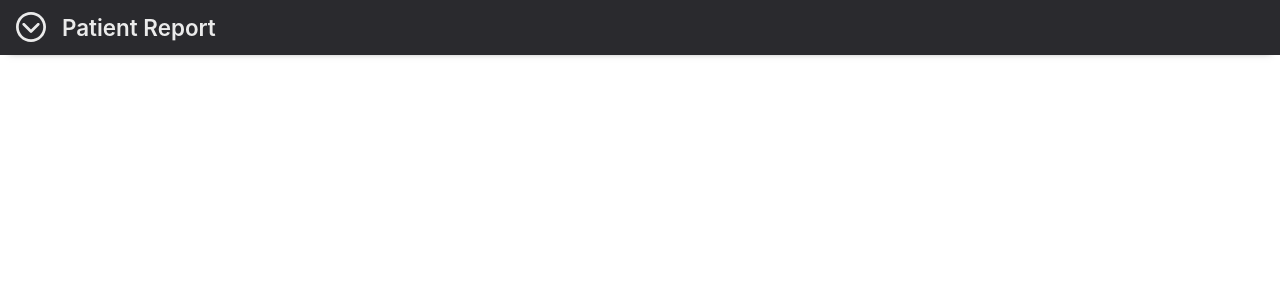
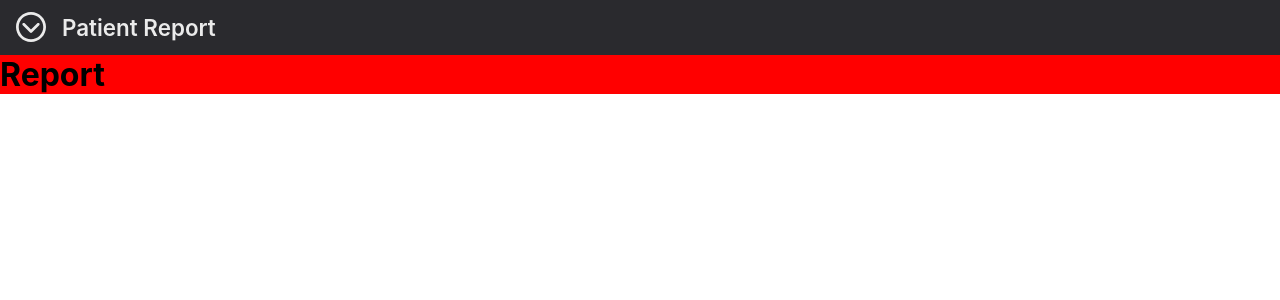
Before and after one commit to riz-l/ie-report, a React (Create React App) app: page / in a window 1280 px wide. Shown: the top 300 px of the page. Built offline with nearby package versions, Linux system fonts and the light colour scheme.

Commit message:
IEREP-12: Added a Report component and react-router-dom

```diff
--- a/package.json
+++ b/package.json
@@ -9,6 +9,7 @@
     "react": "^17.0.1",
     "react-app-polyfill": "^2.0.0",
     "react-dom": "^17.0.1",
+    "react-router-dom": "^5.2.0",
     "react-scripts": "3.2.0",
     "styled-components": "^5.2.1",
     "web-vitals": "^0.2.4"
--- a/src/App.js
+++ b/src/App.js
@@ -1,14 +1,16 @@
 // Import: Dependencies
 import React from "react";
 
-// Import: Components
+// Import: Components, Pages
 import { Header } from "./components";
+import { Report } from "./pages";
 
 // Component: App
 export default function App() {
   return (
     <>
       <Header />
+      <Report />
     </>
   );
 }
--- a/src/components/Dropdown/Dropdown.component.jsx
+++ b/src/components/Dropdown/Dropdown.component.jsx
@@ -9,10 +9,10 @@ import {
   Container,
   IconContainer,
   Layout,
+  PatientContainer,
   PatientDetails,
   PatientName,
   PatientOther,
-  PatientContainer,
   PatientWrapper,
 } from "./Dropdown.elements";
 
--- a/src/components/index.js
+++ b/src/components/index.js
@@ -1,5 +1,5 @@
-// Import: Dropdown
+// Export: Dropdown
 export { default as Dropdown } from "./Dropdown/Dropdown.component";
 
-// Import: Header
+// Export: Header
 export { default as Header } from "./Header/Header.component";
--- /dev/null
+++ b/src/pages/Report/Report.component.jsx
@@ -0,0 +1,17 @@
+// Import: Dependencies
+import React from "react";
+// import { Switch, Route } from "react-router-dom";
+
+// Import: Elements
+import { Container, Wrapper } from "./Report.elements";
+
+// Page: Report
+export default function Report() {
+  return (
+    <Container>
+      <Wrapper>
+        <h1>Report</h1>
+      </Wrapper>
+    </Container>
+  );
+}
--- /dev/null
+++ b/src/pages/Report/Report.elements.js
@@ -0,0 +1,15 @@
+// Import: Dependencies
+import styled from "styled-components/macro";
+
+// Element: Container
+export const Container = styled.main`
+  height: auto;
+  width: 100%;
+`;
+
+// Element: Wrapper
+export const Wrapper = styled.div`
+  height: 100%;
+  width: 100%;
+  background: red;
+`;
--- a/src/pages/index.js
+++ b/src/pages/index.js
@@ -1,2 +1,2 @@
-// Import: Home
-// export { default as CheckoutSteps } from "./CheckoutSteps/CheckoutSteps.component";
+// Export: Report
+export { default as Report } from "./Report/Report.component";
--- a/src/pages/subPages/index.js
+++ b/src/pages/subPages/index.js
@@ -1,2 +1,2 @@
-// Import: Home
+// Export: Home
 // export { default as CheckoutSteps } from "./CheckoutSteps/CheckoutSteps.component";
```
Also changed, not shown: 2 other files (tests, documents, lock files or other folders).
